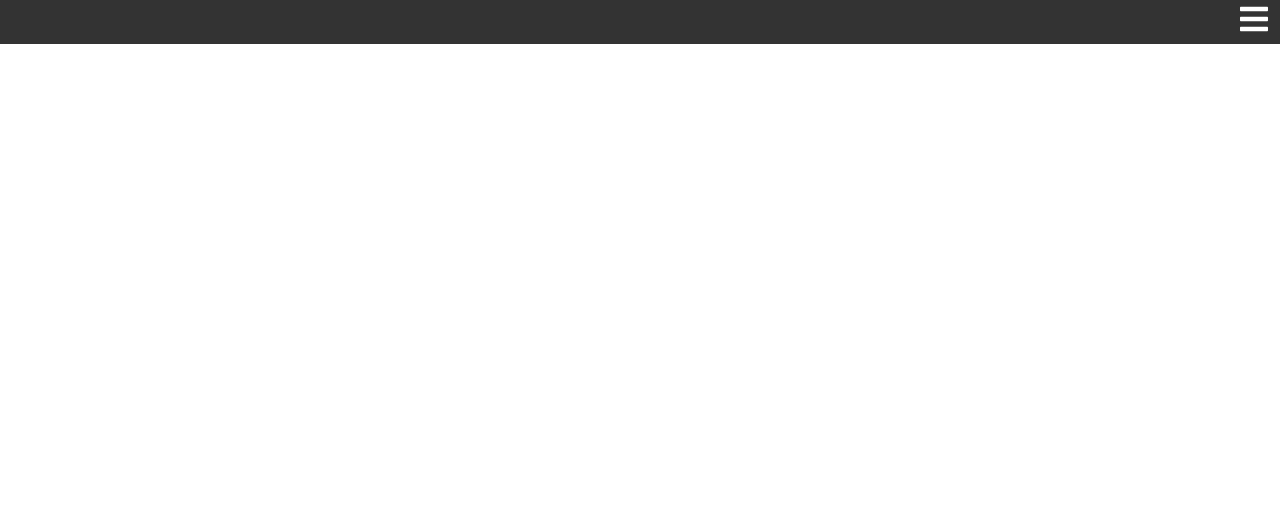
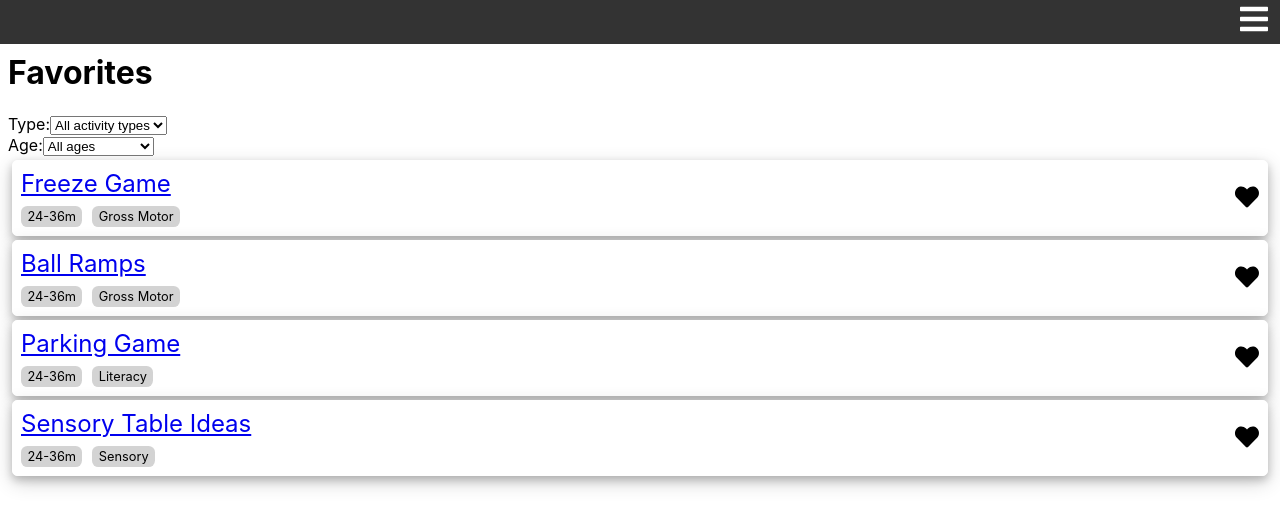
Before and after one commit to codylee02/babytivities-react, a React (Create React App) app: page /favorites in a window 1280 px wide. Shown: the top 526 px of the page. Built offline with nearby package versions, Linux system fonts and the light colour scheme.

Commit message:
Added favorites list

```diff
--- a/src/App.js
+++ b/src/App.js
@@ -3,6 +3,7 @@ import { Route } from "react-router-dom";
 import NavBar from "./components/NavBar/NavBar.js";
 import Activities from "./routes/Activities/Activities.js";
 import Activity from "./routes/Activity/Activity.js";
+import Favorites from "./routes/Favorites/Favorites";
 
 function App() {
   return (
@@ -10,6 +11,7 @@ function App() {
       <NavBar />
       <main className="App">
         <Route exact path="/activities" component={Activities} />
+        <Route exact path="/favorites" component={Favorites} />
         <Route path="/activities/:id" component={Activity} />
       </main>
     </>
--- a/src/STORE.js
+++ b/src/STORE.js
@@ -8,7 +8,8 @@ module.exports = [
     ],
     instructions:
       "Play a song on your device and encourage your child to dance and wiggle and hop and move as much as they can. When you stop the music, say “FREEZE!” and have them stay as still as they can until the music starts playing again.",
-    age: 3
+    age: "24-36m",
+    favorite: true
   },
   {
     id: 2,
@@ -23,7 +24,8 @@ module.exports = [
     ],
     instructions:
       "Place balls inside muffin tin. Lean the piece of cardboard (or whatever else you have chosen) against the stool, and tape it if necessary to hold it in place. Fold the sides of a piece of construction paper up, and then tape the bottom of the ramp to the cardboard. Repeat this with two other pieces of construction paper. Then, have your toddler take the balls from the muffin tin and roll them down the ramps and watch them place them down them again and again!",
-    age: 3
+    age: "24-36m",
+    favorite: true
   },
   {
     id: 3,
@@ -35,7 +37,8 @@ module.exports = [
     ],
     instructions:
       "Have your child in front of you with your bag of items beside you. Move your hands like a crocodile and sing: “Crocodile, Crocodile, down by the lake, I’m going to reach my hands in your bag and see what you ate!” Then reach in the bag and pull out an item. Give your child a few seconds to say the object first, and then sound out the object together.",
-    age: 3
+    age: "24-36m",
+    favorite: false
   },
   {
     id: 4,
@@ -51,7 +54,8 @@ module.exports = [
     ],
     instructions:
       "On the large piece of paper, draw parking spots that are big enough for the cars or other toys you have, and write a different letter or number in each spot. On the smaller piece of paper, write corresponding letters that are small enough to fit on the toys, then cut out the letters and tape them to the toys. Have your child match the toys to the correct letter on the paper, and have fun with it! If they place a toy in the “wrong” spot, ask them if the letters match up and if they can see the same letter anywhere else.",
-    age: 3
+    age: "24-36m",
+    favorite: true
   },
   {
     id: 5,
@@ -60,7 +64,8 @@ module.exports = [
     materials: ["Stickers", "Lots of spare paper"],
     instructions:
       "Allow your child to just stick those stickers you have laying around wherever they want on the paper! Many people tend to only let their children use a few stickers at a time. However, stickers are a great art AND fine motor activity because they challenge children to peel off stickers, which is not always easy to do. As long as they do not stick their stickers on everything in sight, stickers can be a great, no-mess alternative to painting or coloring!",
-    age: 3
+    age: "24-36m",
+    favorite: false
   },
   {
     id: 6,
@@ -75,7 +80,8 @@ module.exports = [
     ],
     instructions:
       "Attach a few cotton balls to clothespins, and let your child use them as an alternative to paint brushes. As simple as this may sound, this is a great way to introduce your child to different utensils, as it is likely that they have never painted with a clothespin. It also provides them with a different experience because of the way that the pom-poms paint compared to a traditional paintbrush.",
-    age: 3
+    age: "24-36m",
+    favorite: false
   },
   {
     id: 7,
@@ -89,7 +95,8 @@ module.exports = [
     ],
     instructions:
       "With your alternative paintbrush ready, allow your child to explore the different utensil in whatever way they would like with the paint!",
-    age: 3
+    age: "24-36m",
+    favorite: false
   },
   {
     id: 8,
@@ -104,7 +111,8 @@ module.exports = [
     ],
     instructions:
       "Pour your sensory item into the plastic container, as well as a few toys for your little one to dig and find (make sure not to add too many toys as this can sometimes be overwhelming! Stick to 2-3 larger toys, and 5-6 smaller ones)",
-    age: 3
+    age: "24-36m",
+    favorite: true
   },
   {
     id: 9,
@@ -118,6 +126,7 @@ module.exports = [
     ],
     instructions:
       "Squeeze the bottle of hair gel into the bag, then add the small objects to the bag if you would like to. Seal it and tape up all of the edges of the bag really well. If you would like, you can tape the bag to a hard surface such as a table or window so that your child can’t poke holes in it as easily.",
-    age: 3
+    age: "24-36m",
+    favorite: false
   }
 ];
--- a/src/routes/Activities/Activities.css
+++ b/src/routes/Activities/Activities.css
@@ -6,6 +6,7 @@
   overflow: auto;
   padding-left: 0.5rem;
   padding-right: 0.5rem;
+  padding-bottom: 2rem;
 }
 
 .Activities__ul {
--- /dev/null
+++ b/src/routes/Favorites/Favorites.js
@@ -0,0 +1,35 @@
+import React from "react";
+import "./Favorites.css";
+import ActivityListItem from "../../components/ActivityListItem/ActivityListItem";
+import STORE from "../../STORE";
+
+export default function Favorites(props) {
+  const favorites = STORE.filter(activity => activity.favorite === true);
+  const favoriteActivities = favorites.map(activity => (
+    <ActivityListItem key={activity.id} activity={activity} />
+  ));
+
+  return (
+    <div className="Activities">
+      <h1>Favorites</h1>
+      <div>
+        Type:
+        <select>
+          <option>All activity types</option>
+          <option>Sensory</option>
+          <option>Critical Thinking</option>
+        </select>
+      </div>
+      <div>
+        Age:
+        <select>
+          <option>All ages</option>
+          <option value="0-12m">0 - 12 Months</option>
+          <option value="13-24m">13 - 24 Months</option>
+          <option value="25-36m">25 - 36 Months</option>
+        </select>
+      </div>
+      <ul className="Activities__ul">{favoriteActivities}</ul>
+    </div>
+  );
+}
```
Also changed, not shown: src/routes/Favorites/Favorites.css (added).
